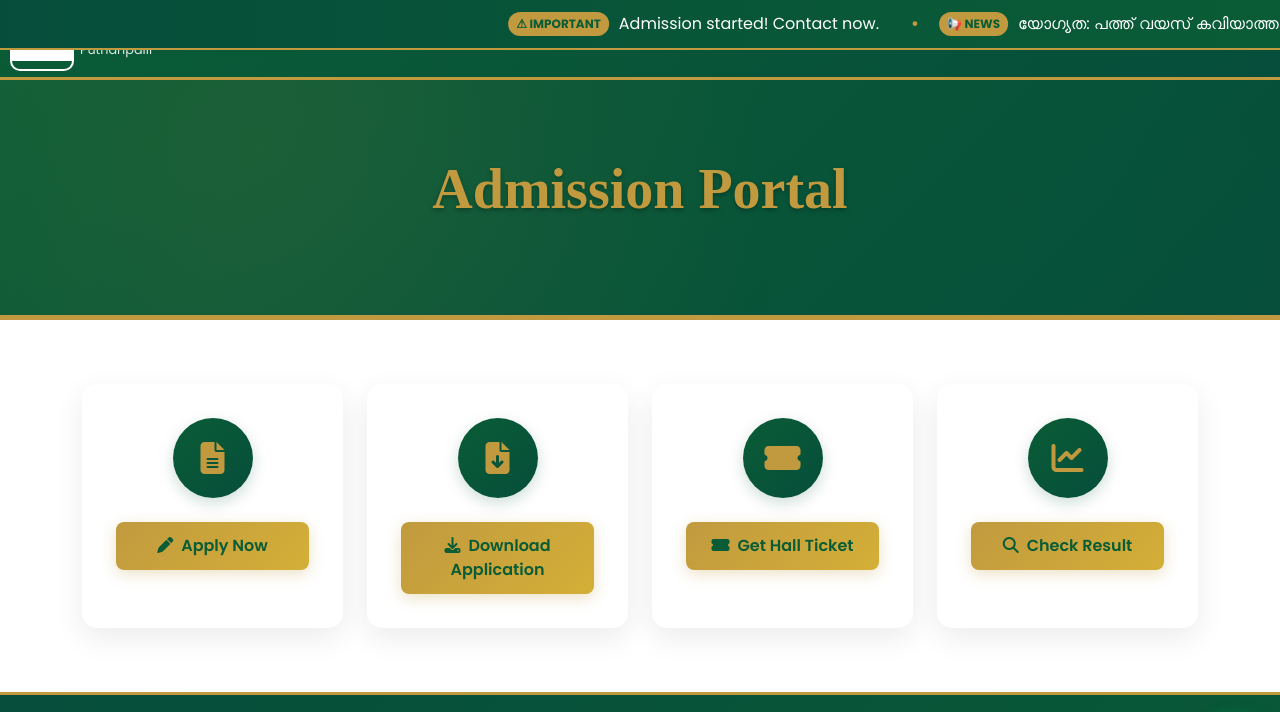
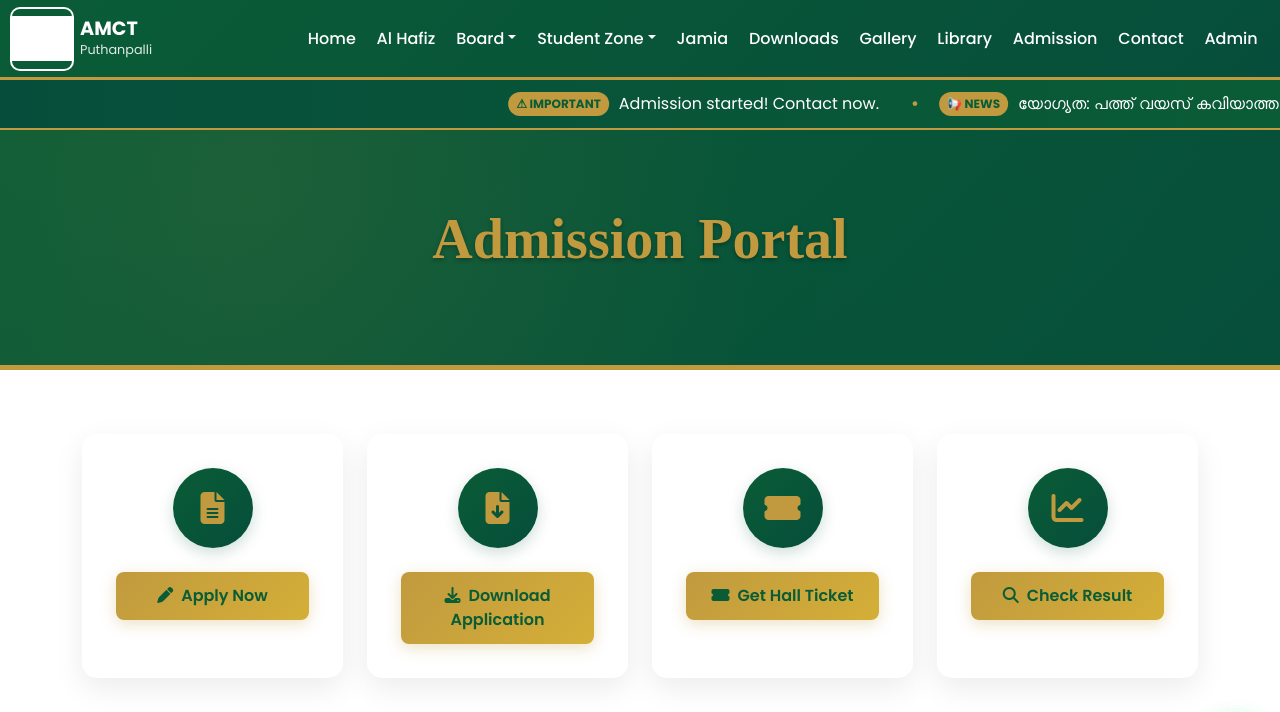
Before and after one commit to mammumullacollege-del/hifz, a plain HTML site: page admission.html in a window 1280 px wide. Shown: the top 712 px of the page. Drawn offline with nearby package versions, Linux system fonts and the light colour scheme; grey boxes are pictures that could not be loaded; a web font is replaced by a local one.

Commit message:
Update admission.html

```diff
--- a/admission.html
+++ b/admission.html
@@ -13,12 +13,12 @@
   <link href="https://unpkg.com/aos@2.3.4/dist/aos.css" rel="stylesheet">
   <style>
     :root {--islamic-green:#0a5c36; --islamic-gold:#c19a3f; --islamic-cream:#f8f3e6; --islamic-light:#e9f5e9; --dark-green:#064e3b; --transition:all 0.3s ease;}
-    body {font-family:'Poppins',sans-serif; background-color:var(--islamic-cream); color:#333; scroll-behavior:smooth; overflow-x:hidden; padding-top:80px;}
+    body {font-family:'Poppins',sans-serif; background-color:var(--islamic-cream); color:#333; scroll-behavior:smooth; overflow-x:hidden; padding-top:130px;}
     a {text-decoration:none;}
     .arabic-font {font-family:'Scheherazade New',serif;}
     .malayalam-font {font-family:'Anek Malayalam',sans-serif;}
     .pattern-bg {background-image:radial-gradient(circle at 25% 25%,rgba(10,92,54,0.03) 2px,transparent 2px),radial-gradient(circle at 75% 75%,rgba(193,154,63,0.03) 2px,transparent 2px); background-size:50px 50px; position:absolute; top:0; left:0; width:100%; height:100%; z-index:-1;}
-    .ticker-container {background: linear-gradient(90deg, var(--dark-green), var(--islamic-green)); color: white; padding: 0; overflow: hidden; position: fixed; top: 0px; left: 0; right: 0; border-bottom: 2px solid var(--islamic-gold); height: 50px; display: flex; align-items: center; z-index: 1030; margin: 0;}
+    .ticker-container {background: linear-gradient(90deg, var(--dark-green), var(--islamic-green)); color: white; padding: 0; overflow: hidden; position: fixed; top: 80px; left: 0; right: 0; border-bottom: 2px solid var(--islamic-gold); height: 50px; display: flex; align-items: center; z-index: 1030; margin: 0;}
     .ticker-wrapper {white-space: nowrap; display: inline-flex; animation: ticker 50s linear infinite; padding-left: 100%;}
     .ticker-item {display: inline-flex; align-items: center; padding: 0 30px; font-size: 1rem; position: relative;}
     .ticker-badge {background: var(--islamic-gold); color: var(--islamic-green); padding: 3px 8px; border-radius: 20px; font-size: 0.75rem; font-weight: 700; margin-right: 10px; white-space: nowrap;}
```
